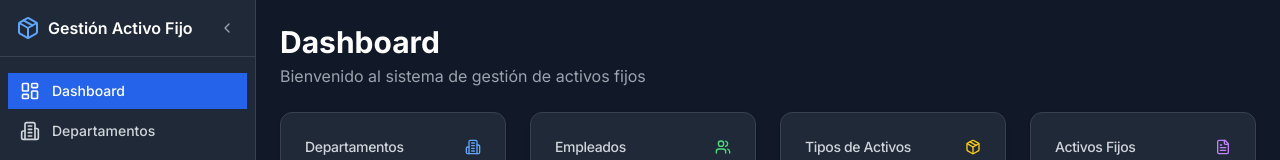
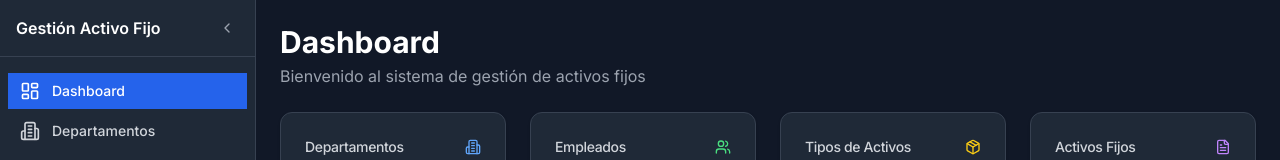
Before and after one commit to MelPina/proyecto-gestion-activos-fijos, a Next.js app: page / in a window 1280 px wide. Shown: the top 160 px of the page. Built offline with nearby package versions, Linux system fonts and the light colour scheme.

Commit message:
fix menu

```diff
--- a/components/layout/sidebar.tsx
+++ b/components/layout/sidebar.tsx
@@ -50,7 +50,7 @@ export function Sidebar() {
       <div className="flex items-center justify-between p-4 border-b border-gray-700">
         {!collapsed && (
           <div className="flex items-center space-x-2">
-            <Package className="h-6 w-6 text-blue-400" />
+            {/* <Package className="h-6 w-6 text-blue-400" /> */}
             <span className="font-semibold text-white">Gestión Activo Fijo</span>
           </div>
         )}
```
